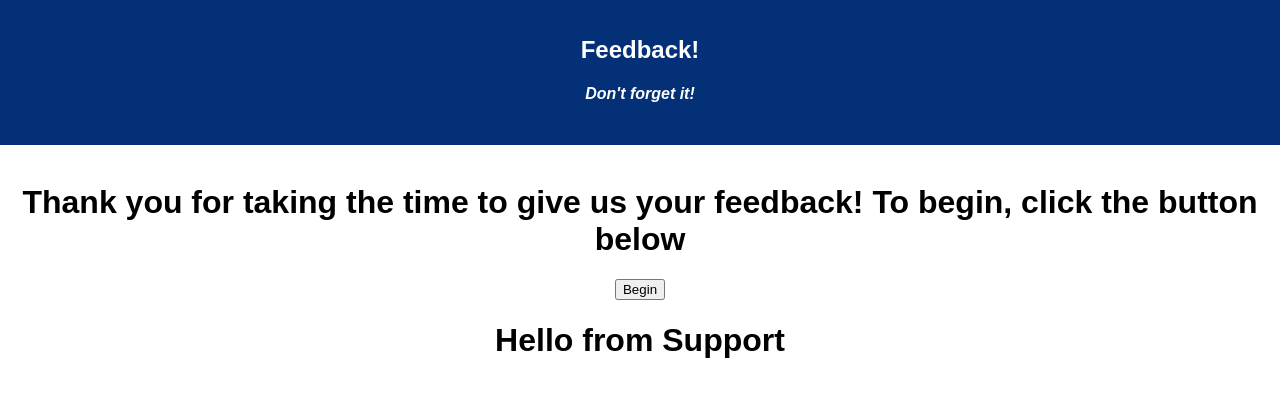
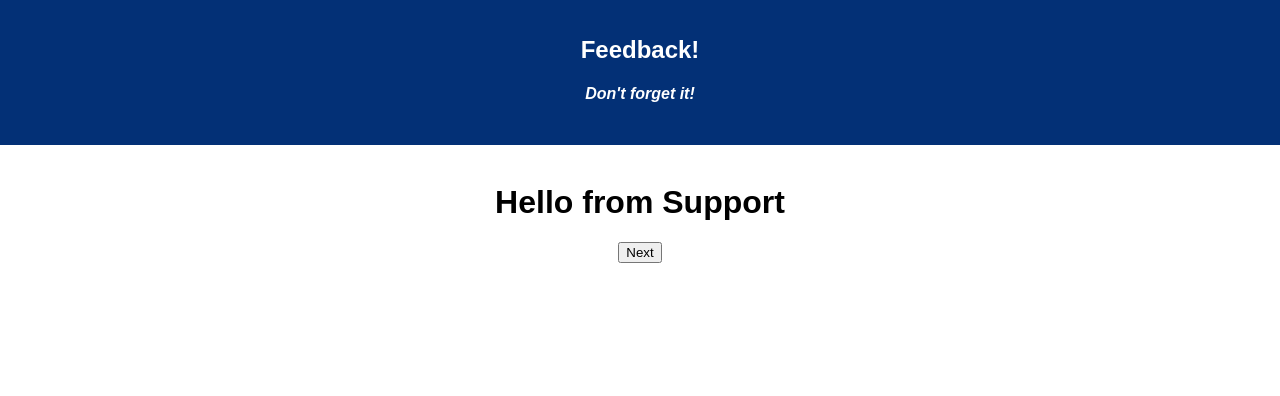
Before and after one commit to Cassen999/redux-feedback-loop, a React (Create React App) app: page /#/support in a window 1280 px wide. Shown: the top 396 px of the page. Built offline with nearby package versions, Linux system fonts and the light colour scheme.

Commit message:
added buttons with working routes to all components

```diff
--- a/src/components/App/App.js
+++ b/src/components/App/App.js
@@ -19,12 +19,12 @@ class App extends Component {
         </header>
         <br/>
         <Router>
-          <Route path="/" component={Home} />
-          <Route path="/feeling" component={Feeling} />
-          <Route path="/understanding" component={Understanding} />
-          <Route path="/support" component={Support} />
-          <Route path="/comments" component={Comments} />
-          <Route path="/submitReview" component={SubmitReview} />
+          <Route exact path="/" component={Home} />
+          <Route exact path="/feeling" component={Feeling} />
+          <Route exact path="/understanding" component={Understanding} />
+          <Route exact path="/support" component={Support} />
+          <Route exact path="/comments" component={Comments} />
+          <Route exact path="/submitReview" component={SubmitReview} />
         </Router>
       </div>
     );
--- a/src/components/Comments/Comments.jsx
+++ b/src/components/Comments/Comments.jsx
@@ -6,11 +6,17 @@ class Comments extends Component {
     // state
     // handleChange function to record input data
     // submit function to dispatch local state to feelingReducer
+
+    goToSubmitReview = () => {
+        this.props.history.push("/submitReview");
+    }
+
     render() {
         return(
             <div>
                 <h1>Hello from Comments</h1>
                 {/* Button will dispatch to commentsReducer and nav to submitReview */}
+                <button onClick={this.goToSubmitReview}>Next</button>
             </div>
         )
     }
--- a/src/components/Feeling/Feeling.jsx
+++ b/src/components/Feeling/Feeling.jsx
@@ -1,16 +1,20 @@
 import React, {Component} from 'react';
 import { connect } from 'react-redux';
-import { withRouter } from 'react-router-dom';
 
 class Feeling extends Component {
     // state
     // handleChange function to record input data
     // submit function to dispatch local state to feelingReducer
+    goToUnderstanding = () => {
+        this.props.history.push("/understanding");
+    }
+
     render() {
         return(
             <div>
                 <h1>Hello from Feeling</h1>
                 {/* Button will send dispatch and route to Understanding */}
+                <button onClick={this.goToUnderstanding}>Next</button>
             </div>
         )
     }
--- a/src/components/SubmitReview/SubmitReview.jsx
+++ b/src/components/SubmitReview/SubmitReview.jsx
@@ -6,6 +6,12 @@ class SubmitReview extends Component {
     // Create local state
     // Pass each reducer as the object values
     // POST request to send local state to database on click
+
+    submitAndGoHome = () => {
+        alert('Thank you for submitting your feedback! You will now be redirected to the home page')
+        this.props.history.push("/");
+    }
+
     render() {
         return(
             <div>
@@ -13,6 +19,7 @@ class SubmitReview extends Component {
                 {/* Render values of state so user can confirm */}
                 {/* Confirm submission button will call the
                 function with POST in it and nav back to home screen */}
+                <button onClick={this.submitAndGoHome}>Submit Feedback</button>
             </div>
         )
     }
--- a/src/components/Support/Support.jsx
+++ b/src/components/Support/Support.jsx
@@ -6,11 +6,17 @@ class Support extends Component {
     // state
     // handleChange function to record input data
     // submit function to dispatch local state to supportReducer
+
+    goToComments = () => {
+        this.props.history.push("/comments");
+    }
+
     render() {
         return(
             <div>
                 <h1>Hello from Support</h1>
                 {/* Button will dispatch to reducer and nav to comments */}
+                <button onClick={this.goToComments}>Next</button>
             </div>
         )
     }
--- a/src/components/Understanding/Understanding.jsx
+++ b/src/components/Understanding/Understanding.jsx
@@ -6,11 +6,17 @@ class Understanding extends Component {
     // state
     // handleChange function to record input data
     // submit function to dispatch local state to understandingReducer
+
+    goToSupport = () => {
+        this.props.history.push("/support");
+    }
+
     render() {
         return(
             <div>
                 <h1>Hello from Understanding</h1>
                 {/* Button press will send dispatch and nav to support*/}
+                <button onClick={this.goToSupport}>Next</button>
             </div>
         )
     }
```
